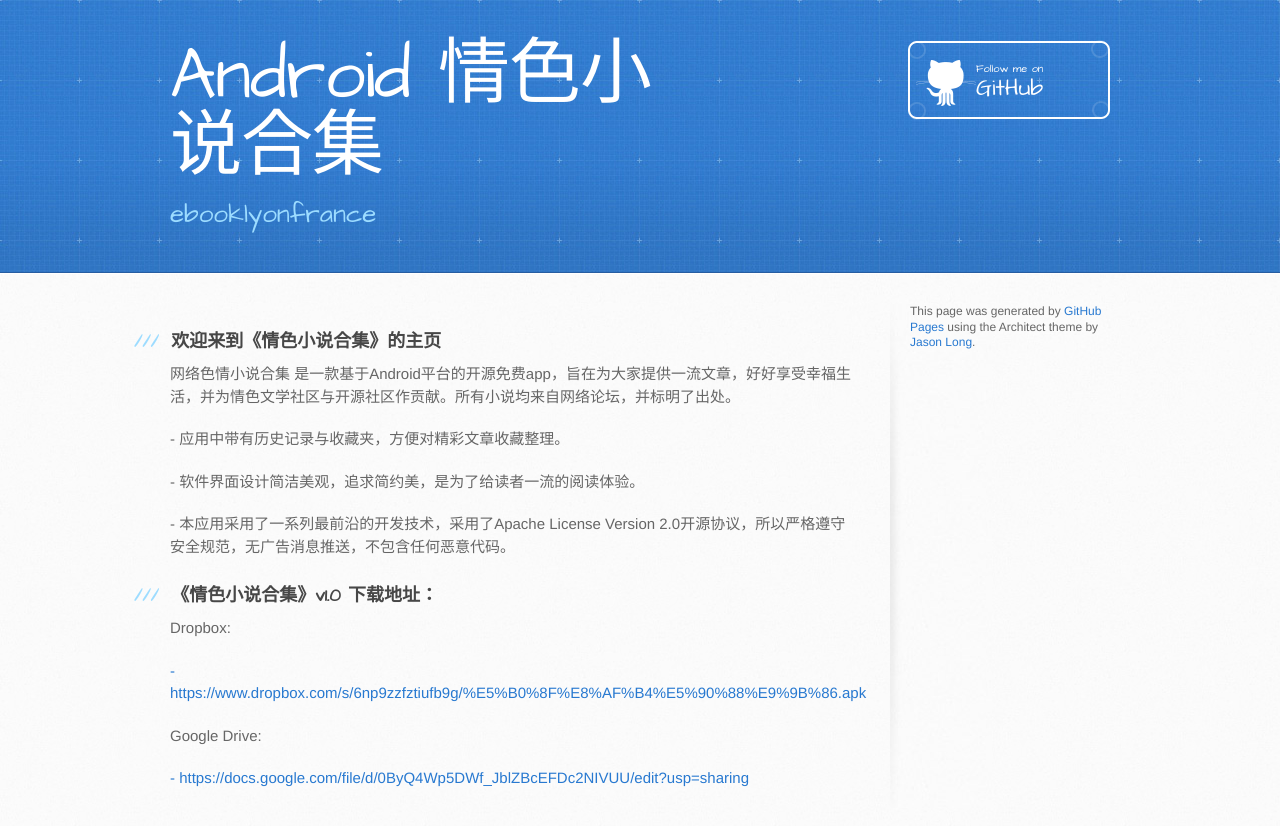
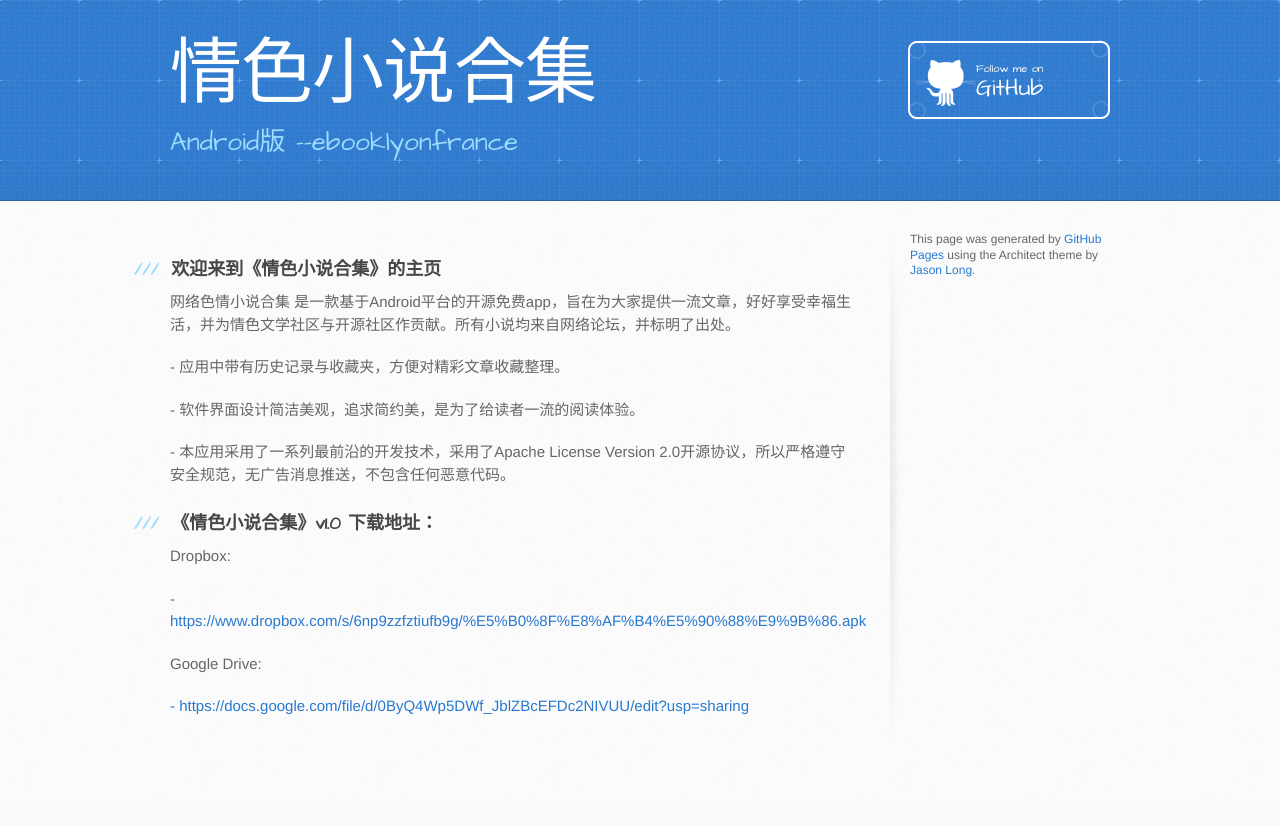
Before and after one commit to ebooklyonfrance/ebooklyonfrance.github.com, a plain HTML site: page index.html in a window 1280 px wide. After the commit the page ends 800 px from the top, so only its background shows below. Drawn offline with Linux system fonts and the light colour scheme.

Commit message:
Update index.html

```diff
--- a/index.html
+++ b/index.html
@@ -21,8 +21,8 @@
   <body>
     <header>
       <div class="inner">
-        <h1>Android 情色小说合集</h1>
-        <h2>ebooklyonfrance</h2>
+        <h1>情色小说合集</h1>
+        <h2>Android版 --ebooklyonfrance</h2>
         <a href="https://github.com/ebooklyonfrance"   class="button"><small>Follow me on</small>GitHub</a>
       </div>
     </header>
```
